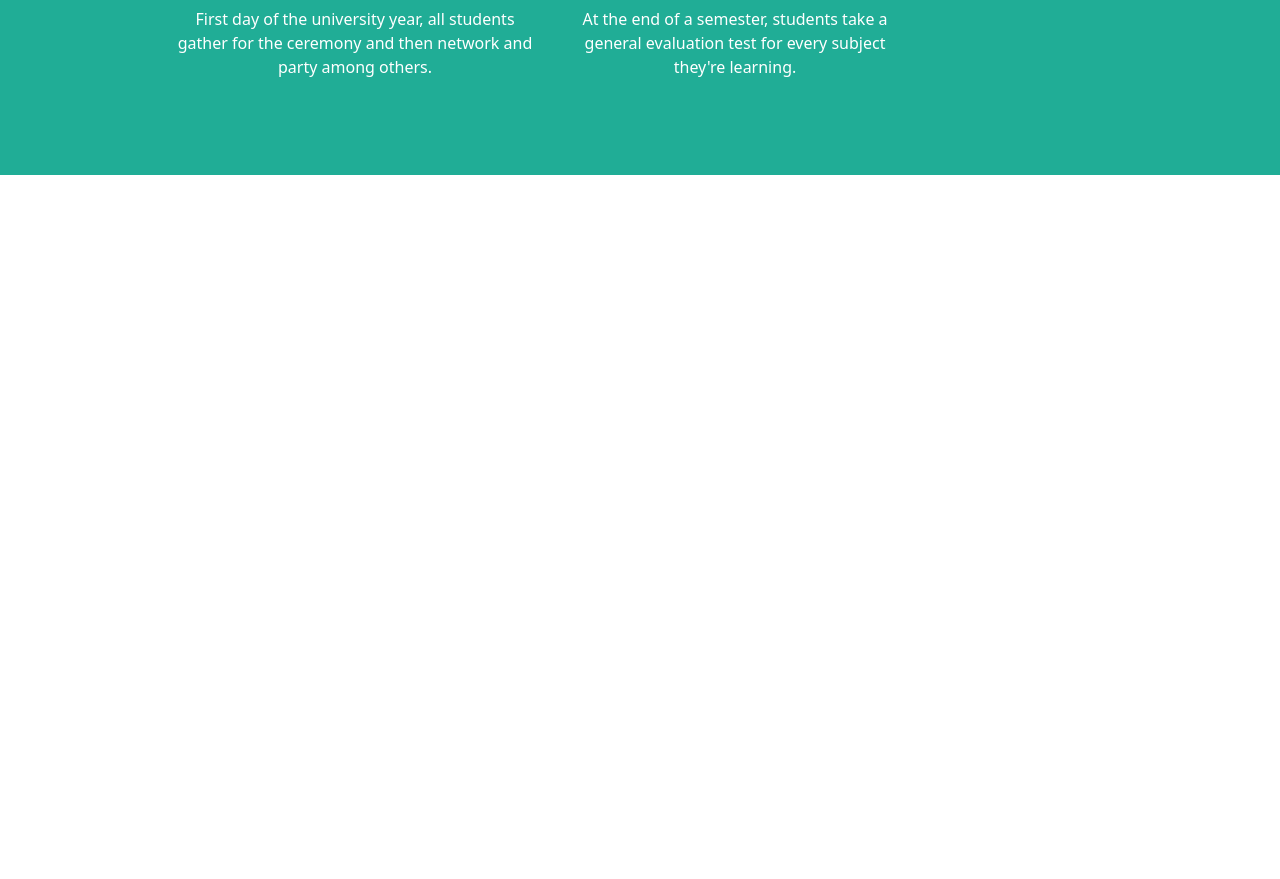
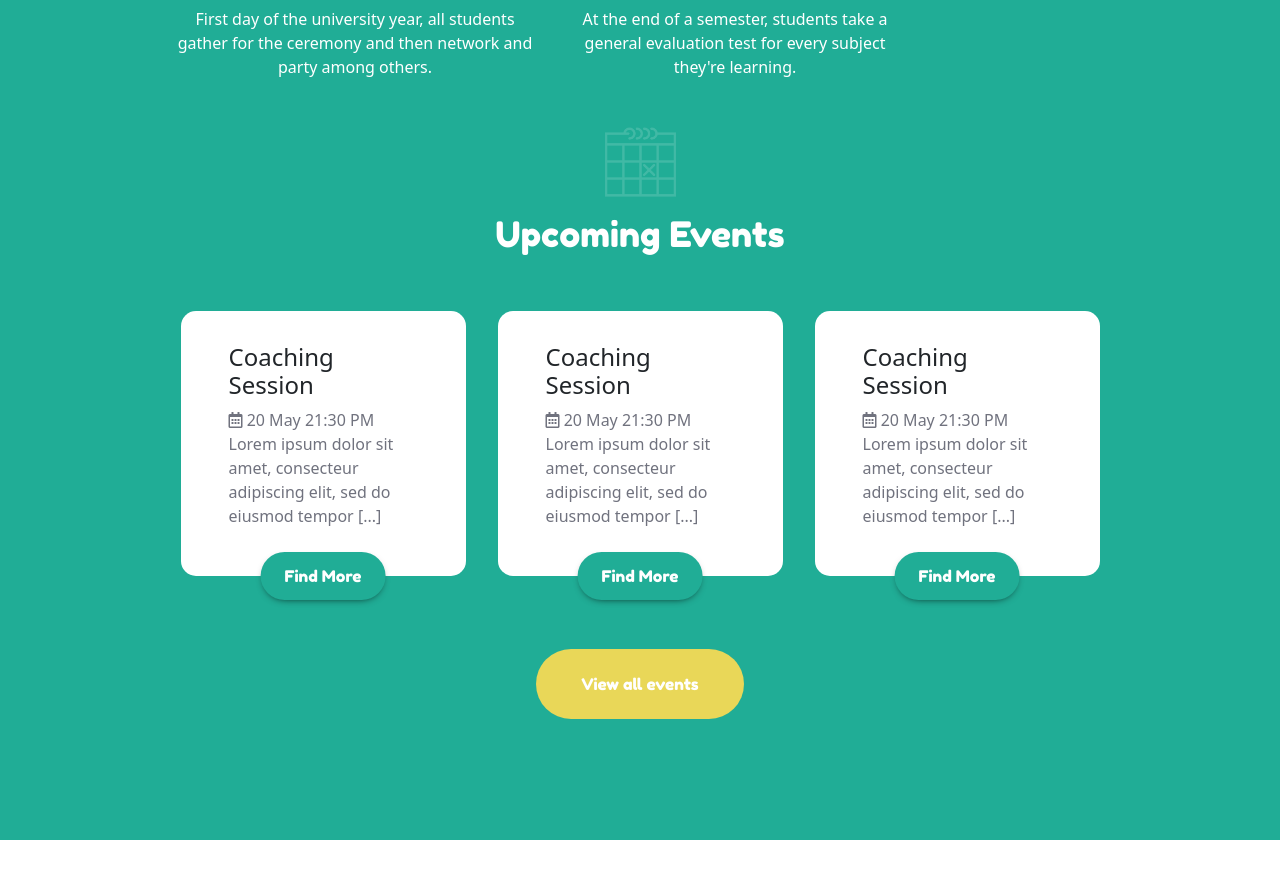
Before and after one commit to Giorgio-24/proj-html-vuejs, a Vue app: page / in a window 1280 px wide. Shown: the part 2640-3519 px from the top of the page. Before the commit the page ends 2863 px from the top, so only its background shows below. Built offline with nearby package versions, Linux system fonts and the light colour scheme.

Commit message:
events-component-done-and-second-section-done

```diff
--- a/src/App.vue
+++ b/src/App.vue
@@ -20,6 +20,7 @@
       <section class="bg-color-primary py-5">
         <div class="container">
           <UniYear />
+          <Events />
         </div>
       </section>
     </main>
@@ -37,6 +38,7 @@ import Faculties from "./components/Faculties.vue";
 import FacultiesList from "./components/FacultiesList.vue";
 import SelectedFaculty from "./components/SelectedFaculty.vue";
 import UniYear from "./components/UniYear.vue";
+import Events from "./components/Events.vue";
 
 export default {
   name: "App",
@@ -48,6 +50,7 @@ export default {
     FacultiesList,
     SelectedFaculty,
     UniYear,
+    Events,
   },
   data() {
     return {
--- a/src/assets/scss/_utils.scss
+++ b/src/assets/scss/_utils.scss
@@ -4,6 +4,12 @@
 
 .big-button{
   padding: 25px 45px;
+  border-radius: 40px;
+  font-family: "Fredoka One", cursive;
+}
+
+.small-button{
+  padding: 12px 24px;
   border-radius: 40px;
   font-family: "Fredoka One", cursive;
 }
--- /dev/null
+++ b/src/components/Events.vue
@@ -0,0 +1,72 @@
+<template>
+  <div class="row">
+    <div class="col-1 mx-auto text-center">
+      <img
+        class="img-fluid"
+        src="../assets/img/upcoming-events-calendar-icon.png"
+        alt="clock-and-bell"
+      />
+    </div>
+    <h2 class="mt-3 col-12 text-center font-35 text-white">
+      <span>Upcoming Events</span>
+    </h2>
+    <div class="col-12">
+      <div class="row justify-content-center my-5">
+        <EventsCard
+          v-for="(card, index) in cards"
+          :key="index"
+          :title="card.title"
+          :date="card.date"
+          :text="card.text"
+          :buttonText="card.buttonText"
+          :buttonColor="card.buttonColor"
+        />
+      </div>
+      <div class="col-12 text-center my-5 py-5">
+        <a class="big-button text-white bg-yellow" href="#">View all events</a>
+      </div>
+    </div>
+  </div>
+</template>
+
+<script>
+import EventsCard from "./EventsCard.vue";
+export default {
+  name: "events",
+  components: {
+    EventsCard,
+  },
+  data() {
+    return {
+      cards: [
+        //^DATO CHE LA SOLA COSA CHE CAMBIA E' LA DATA AVREI POTUTO FAR VEDERE TUTTI GLI ALTRI ELEMENTI IN MODO STATICO E METTERE SOLO L'OGGETTO DATA, MA HO
+        //^VOLUTO SIMULARE L'EVENTUALITA' CHE LE CARD FOSSERO TUTTE DIVERSE, COSI ANCHE NEL CASO CHE DOVESSERO CAMBIARE UN GIORNO BASTERA INSERIRE I DATI DEGLI OGGETTI SENZA DOVER CREARE UN NUOVO TEMPLATE.
+        {
+          title: "Coaching Session",
+          date: "20 May 21:30 PM",
+          text: "Lorem ipsum dolor sit amet, consecteur adipiscing elit, sed do eiusmod tempor [...]",
+          buttonText: "Find More",
+          buttonColor: "bg-color-primary",
+        },
+        {
+          title: "Coaching Session",
+          date: "20 May 21:30 PM",
+          text: "Lorem ipsum dolor sit amet, consecteur adipiscing elit, sed do eiusmod tempor [...]",
+          buttonText: "Find More",
+          buttonColor: "bg-color-primary",
+        },
+        {
+          title: "Coaching Session",
+          date: "20 May 21:30 PM",
+          text: "Lorem ipsum dolor sit amet, consecteur adipiscing elit, sed do eiusmod tempor [...]",
+          buttonText: "Find More",
+          buttonColor: "bg-color-primary",
+        },
+      ],
+    };
+  },
+};
+</script>
+
+<style lang="scss" scoped>
+</style>
```
